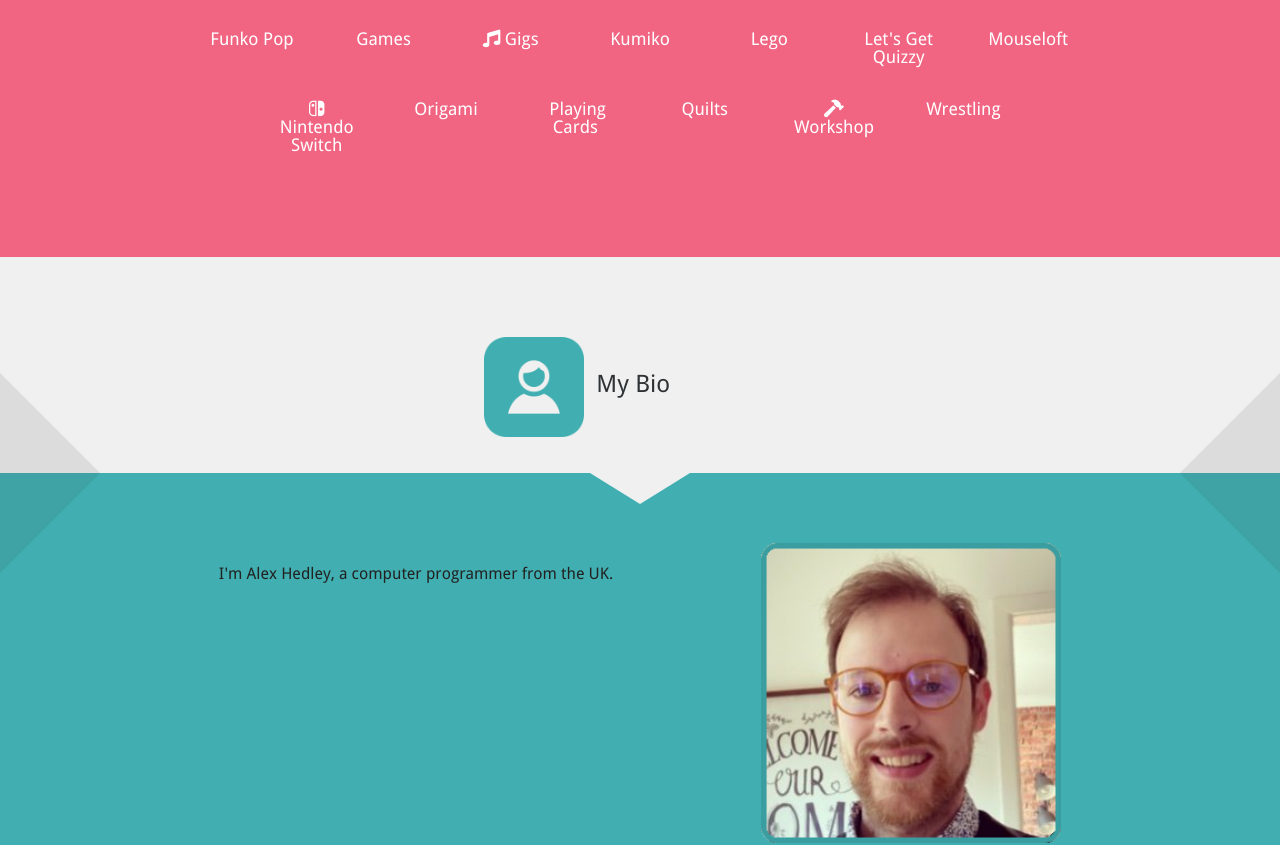
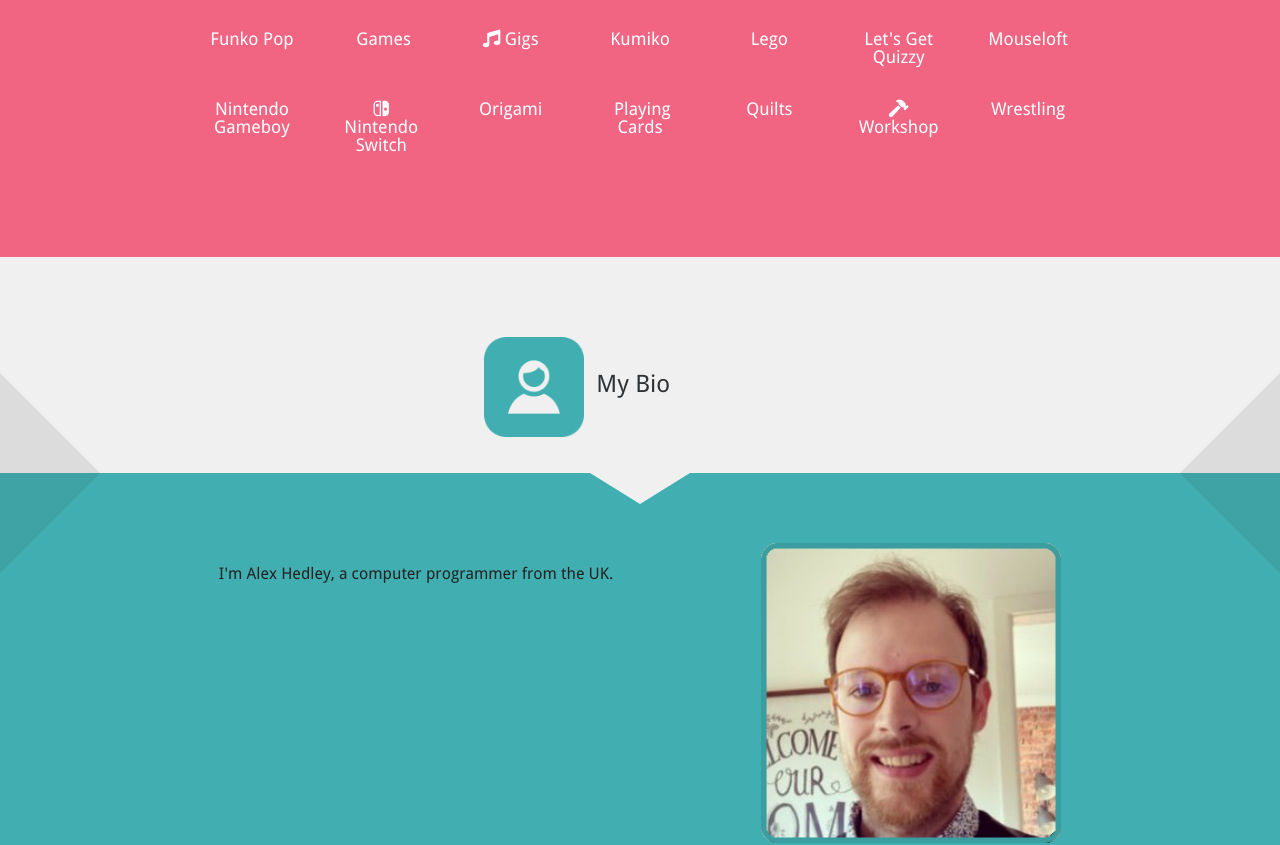
Before and after one commit to AlexHedley/alexhedley.github.io, a plain HTML site: page index.html in a window 1280 px wide. Shown: the part 1754-2599 px from the top of the page. Drawn offline with Linux system fonts and the light colour scheme; some icons are missing.

Commit message:
Added gameboy

```diff
--- a/index.html
+++ b/index.html
@@ -288,6 +288,9 @@
                   <a href="/mouseloft"> Mouseloft </a>
                 </li>
                 <li>
+                  <a href="/gameboy" target="_blank"> Nintendo Gameboy </a>
+                </li>
+                <li>
                   <a href="/nintendoswitch" target="_blank">
                     <i class="fab fa-nintendo-switch"></i>
                     Nintendo Switch
```
